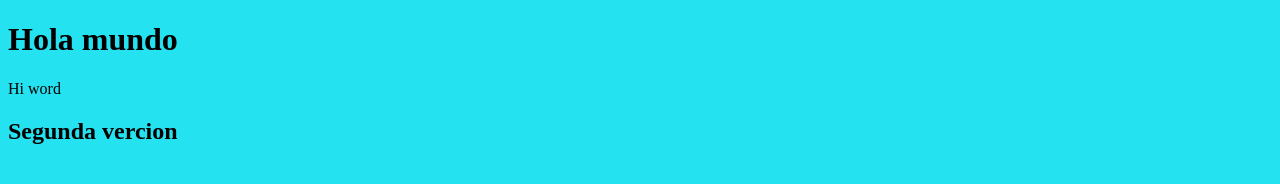
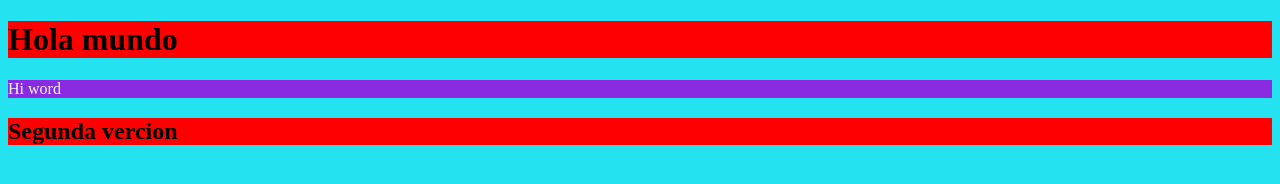
Before and after one commit to myarcangel007/ProyectoUnbutto, a plain HTML site: page index.html in a window 1280 px wide. Drawn offline with Linux system fonts and the light colour scheme.

Commit message:
agregar color

```diff
--- a/index.css
+++ b/index.css
@@ -1,3 +1,10 @@
 body {
     background-color: rgb(36, 226, 240);
 }
+h1,h2 {
+    background-color: red
+}
+p {
+    background-color: blueviolet;
+    color: aliceblue;
+}
```
Also changed, not shown: a.js (deleted).
